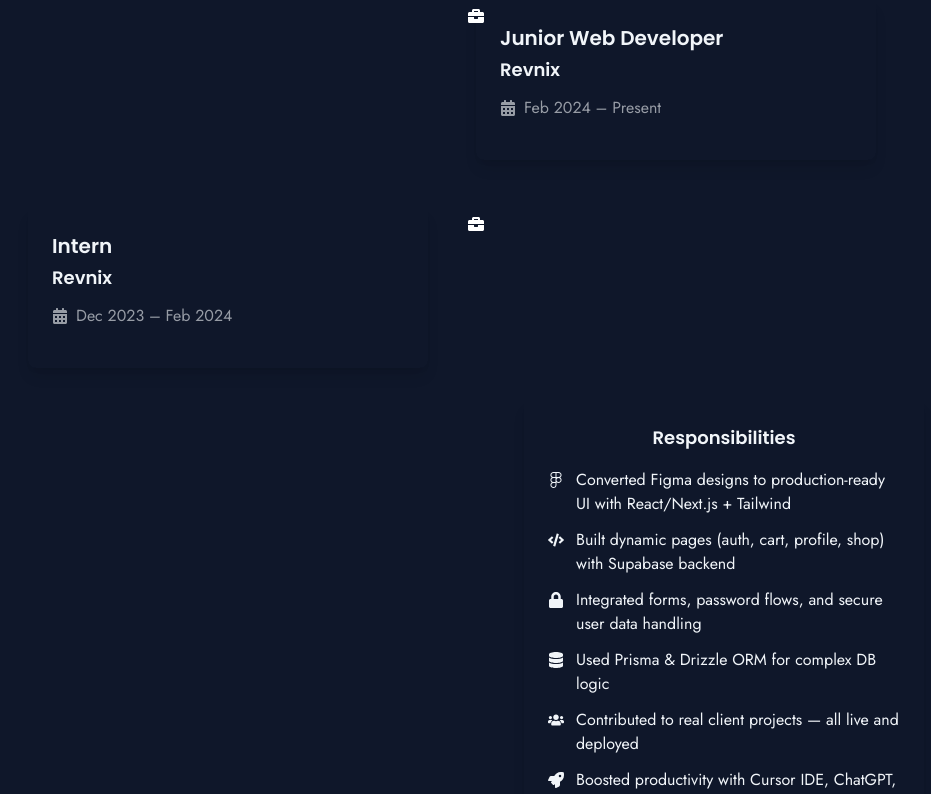
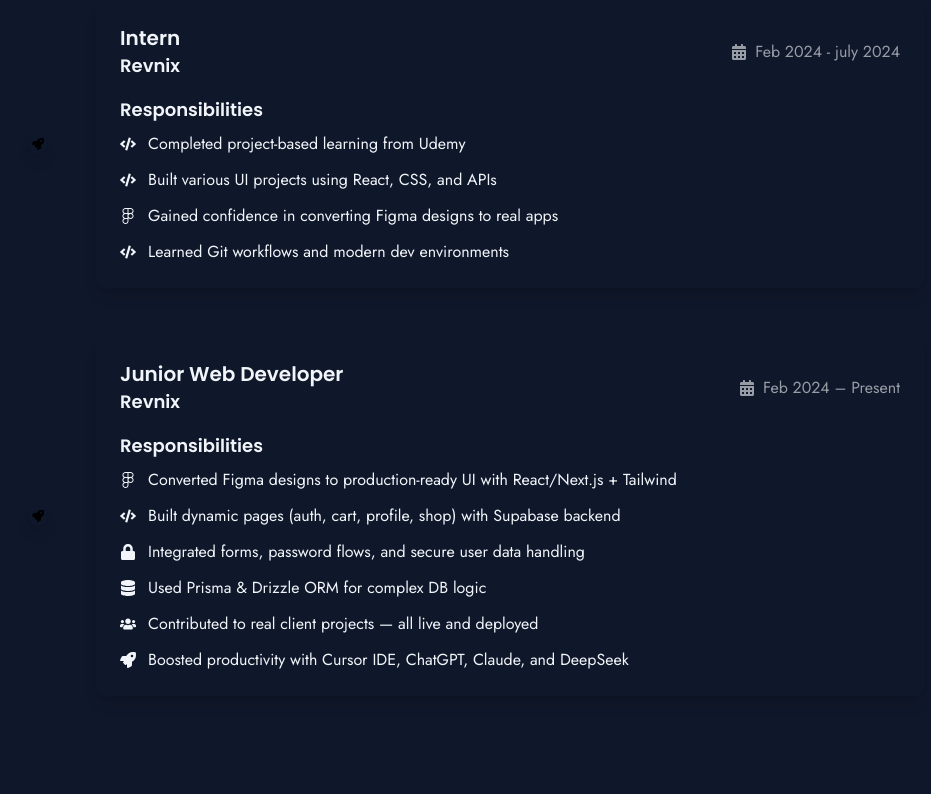
Before and after one commit to hasnat-hassan/portfolio, a Next.js app: page / in a window 1280 px wide. Shown: the part 5120-5914 px from the top of the page, without its empty margins (164-1095 px from the left). Built offline with nearby package versions, Linux system fonts and the light colour scheme.

Commit message:
UI fixes

```diff
--- a/src/components/Experience.tsx
+++ b/src/components/Experience.tsx
@@ -2,7 +2,7 @@
 
 import { motion } from 'framer-motion';
 import { useInView } from 'react-intersection-observer';
-import { FaBriefcase, FaCalendarAlt, FaCode, FaFigma, FaDatabase, FaLock, FaUsers, FaRocket } from 'react-icons/fa';
+import { FaCalendarAlt, FaCode, FaFigma, FaDatabase, FaLock, FaUsers, FaRocket } from 'react-icons/fa';
 
 interface ExperienceItem {
   title: string;
@@ -21,6 +21,29 @@
   });
 
   const experiences: ExperienceItem[] = [
+    {
+      title: 'Intern',
+      company: 'Revnix',
+      period: 'Feb 2024 - july 2024',
+      responsibilities: [
+        {
+          text: 'Completed project-based learning from Udemy',
+          icon: <FaCode />
+        },
+        {
+          text: 'Built various UI projects using React, CSS, and APIs',
+          icon: <FaCode />
+        },
+        {
+          text: 'Gained confidence in converting Figma designs to real apps',
+          icon: <FaFigma />
+        },
+        {
+          text: 'Learned Git workflows and modern dev environments',
+          icon: <FaCode />
+        },
+      ],
+    },
     {
       title: 'Junior Web Developer',
       company: 'Revnix',
@@ -49,29 +72,6 @@
         {
           text: 'Boosted productivity with Cursor IDE, ChatGPT, Claude, and DeepSeek',
           icon: <FaRocket />
-        },
-      ],
-    },
-    {
-      title: 'Intern',
-      company: 'Revnix',
-      period: 'Dec 2023 – Feb 2024',
-      responsibilities: [
-        {
-          text: 'Completed project-based learning from Udemy',
-          icon: <FaCode />
-        },
-        {
-          text: 'Built various UI projects using React, CSS, and APIs',
-          icon: <FaCode />
-        },
-        {
-          text: 'Gained confidence in converting Figma designs to real apps',
-          icon: <FaFigma />
-        },
-        {
-          text: 'Learned Git workflows and modern dev environments',
-          icon: <FaCode />
         },
       ],
     },
@@ -117,55 +117,41 @@
           </motion.div>
 
           <div className="relative">
-            {/* Timeline line */}
-            <div className="absolute left-0 md:left-1/2 top-0 bottom-0 w-px bg-border transform md:translate-x-px"></div>
+            {/* Timeline vertical line (desktop only) */}
+            <div className="hidden md:block absolute left-6 top-0 bottom-0 w-1 bg-border rounded-full"></div>
 
-            {/* Experience items */}
             <div className="space-y-12">
               {experiences.map((experience, index) => (
                 <motion.div
                   key={index}
                   variants={itemVariants}
-                  className={`relative flex flex-col md:flex-row ${index % 2 === 0 ? 'md:flex-row-reverse' : ''}`}
+                  className="relative flex md:items-center"
                 >
-                  {/* Timeline dot */}
-                  <div className="absolute left-0 md:left-1/2 w-8 h-8 bg-primary rounded-full transform -translate-x-1/2 flex items-center justify-center z-10">
-                    <FaBriefcase className="text-white" />
+                  {/* Timeline dot/icon (desktop only) */}
+                  <div className="hidden md:flex flex-col items-center z-10">
+                    <span className="w-5 h-5 rounded-full bg-primary flex items-center justify-center shadow-lg border-4 border-background">
+                      <FaRocket className="text-black dark:text-white text-xs" />
+                    </span>
+                    {/* Connector line below dot except for last item */}
+                    {index < experiences.length - 1 && (
+                      <span className="flex-1 w-1 bg-border"></span>
+                    )}
                   </div>
 
-                  {/* Content */}
-                  <div className="md:w-1/2 pl-12 md:pl-0 md:pr-12 md:text-right">
-                    <div className="flex flex-col items-start bg-card rounded-lg p-6 shadow-lg hover:shadow-xl transition-shadow">
-                      <h3 className="text-xl font-bold mb-1">{experience.title}</h3>
-                      <h4 className="text-lg text-primary mb-3">{experience.company}</h4>
-                      <div className="flex items-center mb-4 md:justify-end">
-                        <FaCalendarAlt className="text-foreground/60 mr-2" />
-                        <span className="text-foreground/60">{experience.period}</span>
+                  {/* Card */}
+                  <div className="ml-0 md:ml-12 flex-1">
+                    <div className="bg-card rounded-lg p-6 shadow-lg hover:shadow-xl transition-shadow">
+                      <div className="flex flex-col md:flex-row md:items-center md:justify-between mb-2">
+                        <div>
+                          <h3 className="text-xl font-bold">{experience.title}</h3>
+                          <h4 className="text-lg text-primary">{experience.company}</h4>
+                        </div>
+                        <div className="flex items-center text-foreground/60 mt-2 md:mt-0">
+                          <FaCalendarAlt className="mr-2" />
+                          <span>{experience.period}</span>
+                        </div>
                       </div>
-                    </div>
-                  </div>
-
-                  {/* Empty space for alignment */}
-                  <div className="md:w-1/2"></div>
-                </motion.div>
-              ))}
-            </div>
-
-            {/* Responsibilities */}
-            <div className="space-y-12 mt-8">
-              {experiences.map((experience, index) => (
-                <motion.div
-                  key={`resp-${index}`}
-                  variants={itemVariants}
-                  className={`relative flex flex-col md:flex-row ${index % 2 === 1 ? 'md:flex-row-reverse' : ''}`}
-                >
-                  {/* Empty space for alignment */}
-                  <div className="md:w-1/2"></div>
-
-                  {/* Content */}
-                  <div className="md:w-1/2 pl-12 md:pl-12 md:pr-0">
-                    <div className="flex flex-col items-center bg-card rounded-lg p-6 shadow-lg hover:shadow-xl transition-shadow">
-                      <h4 className="text-lg font-semibold mb-4">Responsibilities</h4>
+                      <h4 className="text-lg font-semibold mb-2 mt-4">Responsibilities</h4>
                       <ul className="space-y-3">
                         {experience.responsibilities.map((item, i) => (
                           <li key={i} className="flex items-start">
```
